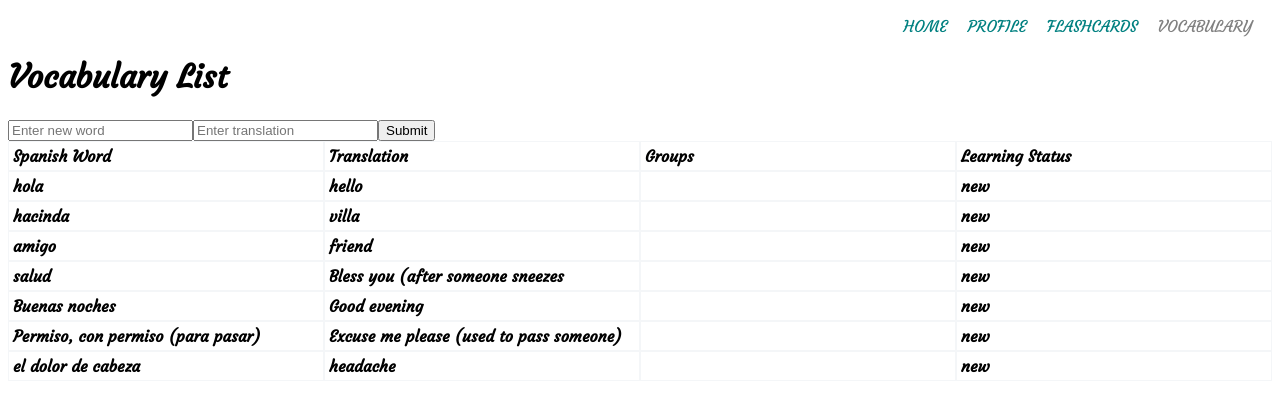
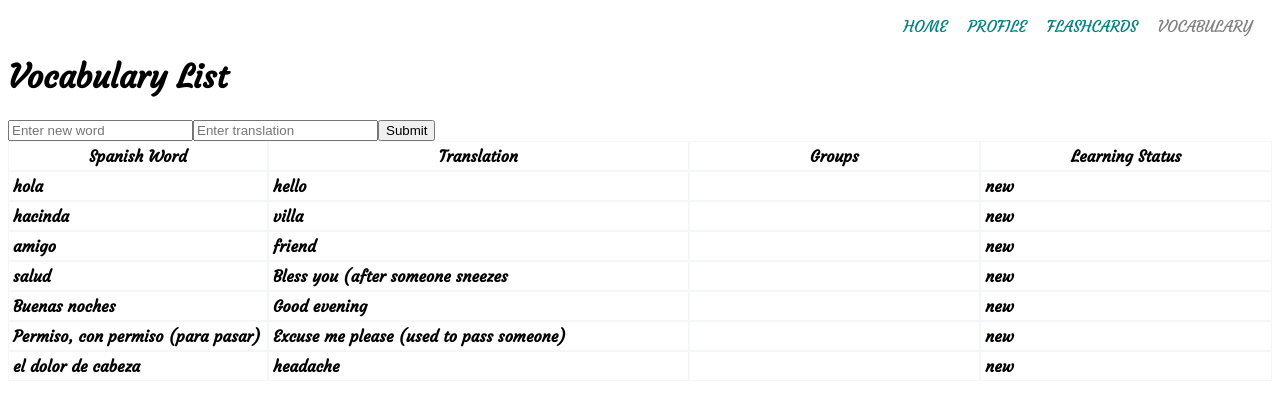
Before and after one commit to chatter-ladder/client, a React (Create React App) app: page /vocabulary in a window 1280 px wide. Shown: the top 410 px of the page. Built offline with nearby package versions, Linux system fonts and the light colour scheme.

Commit message:
Fixed position of first column in Vocabulary table

```diff
--- a/src/components/UI/Table/Cell/Cell.js
+++ b/src/components/UI/Table/Cell/Cell.js
@@ -3,14 +3,35 @@ import React from 'react';
 import classes from './Cell.module.css';
 
 const Cell = (props) => {
+
+  let headerStyle = () => {
+    let style = [classes.Header]
+    if (props.fixed) {
+      style.push(classes.FixedCell)
+    } else {
+      style.push(classes.Body)
+    }
+    return style.join(" ")
+  }
+
+  let contentStyle = () => {
+    let style = [classes.Content]
+    if (props.fixed) {
+      style.push(classes.FixedCell)
+    } else {
+      style.push(classes.Body)
+    }
+    return style.join(" ")
+  }
+
   return (
     props.header
     ? (
-      <th className={classes.Header}>
+      <th className={headerStyle()}>
         {props.content}
       </th>
     ) : (
-      <th className={classes.Content}>
+      <th className={contentStyle()}>
         {props.content}
       </th>
     )
--- a/src/components/UI/Table/Cell/Cell.module.css
+++ b/src/components/UI/Table/Cell/Cell.module.css
@@ -1,12 +1,24 @@
 .Header {
   border: 1px solid #f4f6f8;
   padding: 4px;
-  text-align: left;
+  /* text-align: left;
+  margin-left: 250px; */
 }
 
 .Content {
   border: 1px solid #f4f6f8;
   padding: 4px;
   text-align: left;
-  min-width: 300px;
 }
+
+.FixedCell {
+  position: absolute;
+  top: auto;
+  left: 0;
+  min-width: 250px;
+}
+
+.Body {
+  min-width: 200px;
+  margin-left: 250px;
+}
--- a/src/components/UI/Table/Table.js
+++ b/src/components/UI/Table/Table.js
@@ -5,12 +5,13 @@ import Cell from './Cell/Cell';
 
 class Table extends Component {
 
-  renderHeadingRow = (content) => {
+  renderHeadingRow = (content, colIndex) => {
     return (
       <Cell
         key={content}
         content={content}
         header={true}
+        fixed={colIndex === 0}
       />
     )
   }
@@ -23,6 +24,7 @@ class Table extends Component {
         key={`${rowIndex}-${contentIndex}`}
         content={content}
         header={false}
+        fixed={contentIndex === 0}
       />
     )
   }
@@ -30,7 +32,7 @@ class Table extends Component {
   render () {
     const headingRows = (
       <tr>
-        {this.props.headings.map(heading => this.renderHeadingRow(heading))}
+        {this.props.headings.map((heading, colIndex) => this.renderHeadingRow(heading, colIndex))}
       </tr>
     )
 
--- a/src/components/UI/Table/Table.module.css
+++ b/src/components/UI/Table/Table.module.css
@@ -1,9 +1,11 @@
 .Container {
+  position: relative;
   max-width: 100vw;
 }
 
 .ScrollContainer {
   overflow-x: auto;
+  margin-left: 260px;
 }
 
 .Table {
```
